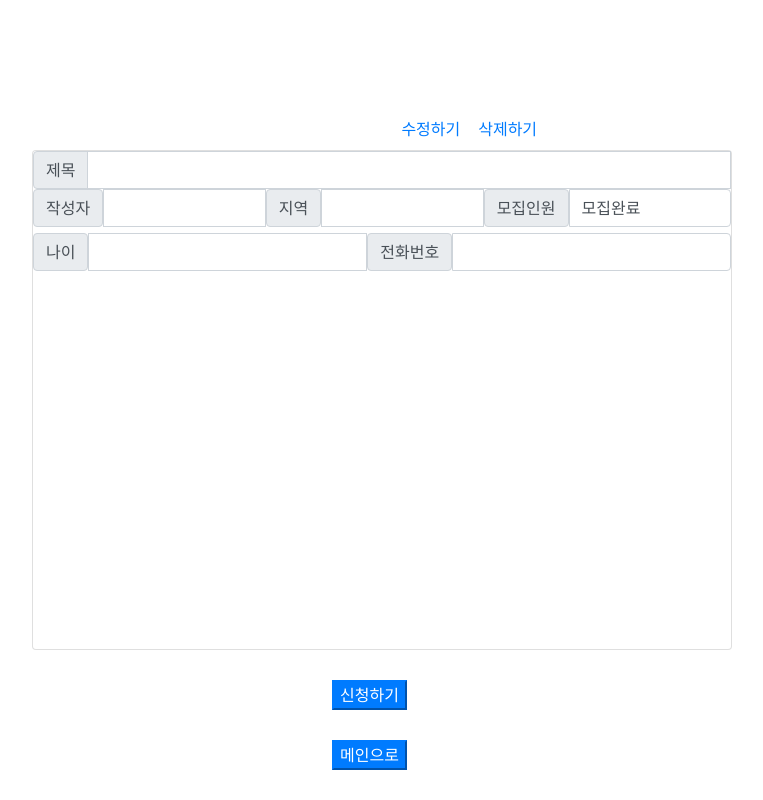
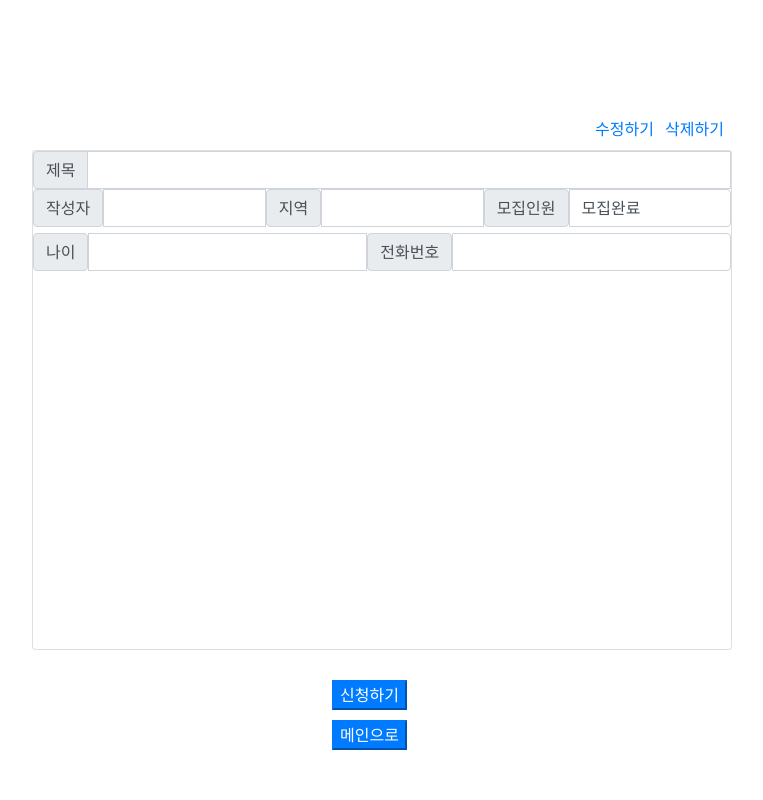
Before and after one commit to chw-owo/ChildCare, a Flask app: template templates/detail.html in a window 1280 px wide. Shown: the whole page, without its empty margins (418-1181 px from the left). Run offline with Flask 2, Linux system fonts and the light colour scheme; the template is opened without the code that fills it, so the values that code supplies are empty; some libraries are stand-ins or nearby versions.

Commit message:
상세페이지 css속성 수정
화면 크기에 따라 버튼 위치가 바뀌어 고정픽셀로 수정

```diff
--- a/templates/detail.html
+++ b/templates/detail.html
@@ -70,24 +70,28 @@
             margin-left: 450px;
         }
 
-        .btn-primary {
+        .btn-ac {
             margin-top: 30px;
             margin-left: 750px;
         }
 
+        .btn-main {
+            margin-top: 10px;
+            margin-left: 750px;
+        }
         .input-group {
             height: 20%;
         }
 
         .btn-update {
             position: absolute;
-            margin-left: 63%;
+            margin-left: 1000px;
             top: 110px;
         }
 
         .btn-delete {
             position: absolute;
-            margin-left: 69%;
+            margin-left: 1070px;
             top: 110px;
         }
     </style>
@@ -147,13 +151,13 @@
     {% endif %}
 {% endfor %}
 {% if check.dupli == True %}
-    <button onclick="apply()" class="btn-primary">신청하기</button>
+    <button onclick="apply()" class="btn-primary btn-ac">신청하기</button>
 {% else %}
-    <button onclick="cancel()" class="btn-primary">취소하기</button>
+    <button onclick="cancel()" class="btn-primary btn-ac">취소하기</button>
 {% endif %}
-
-<button class="btn-primary" onclick="window.location.href='/'">메인으로</button>
-
+<div>
+    <button class="btn-primary btn-main" onclick="window.location.href='/'">메인으로</button>
+</div>
 </body>
 
 
```
